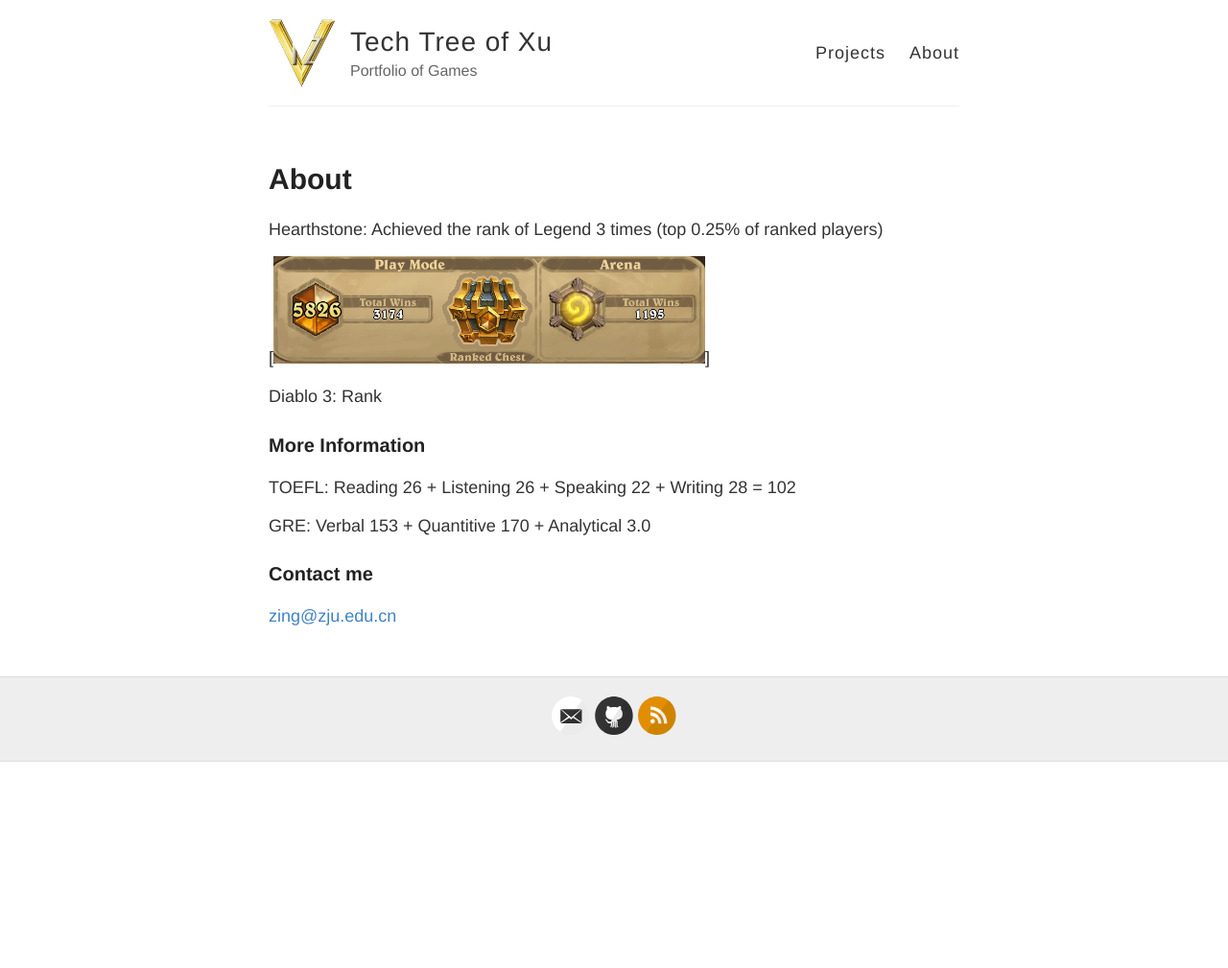
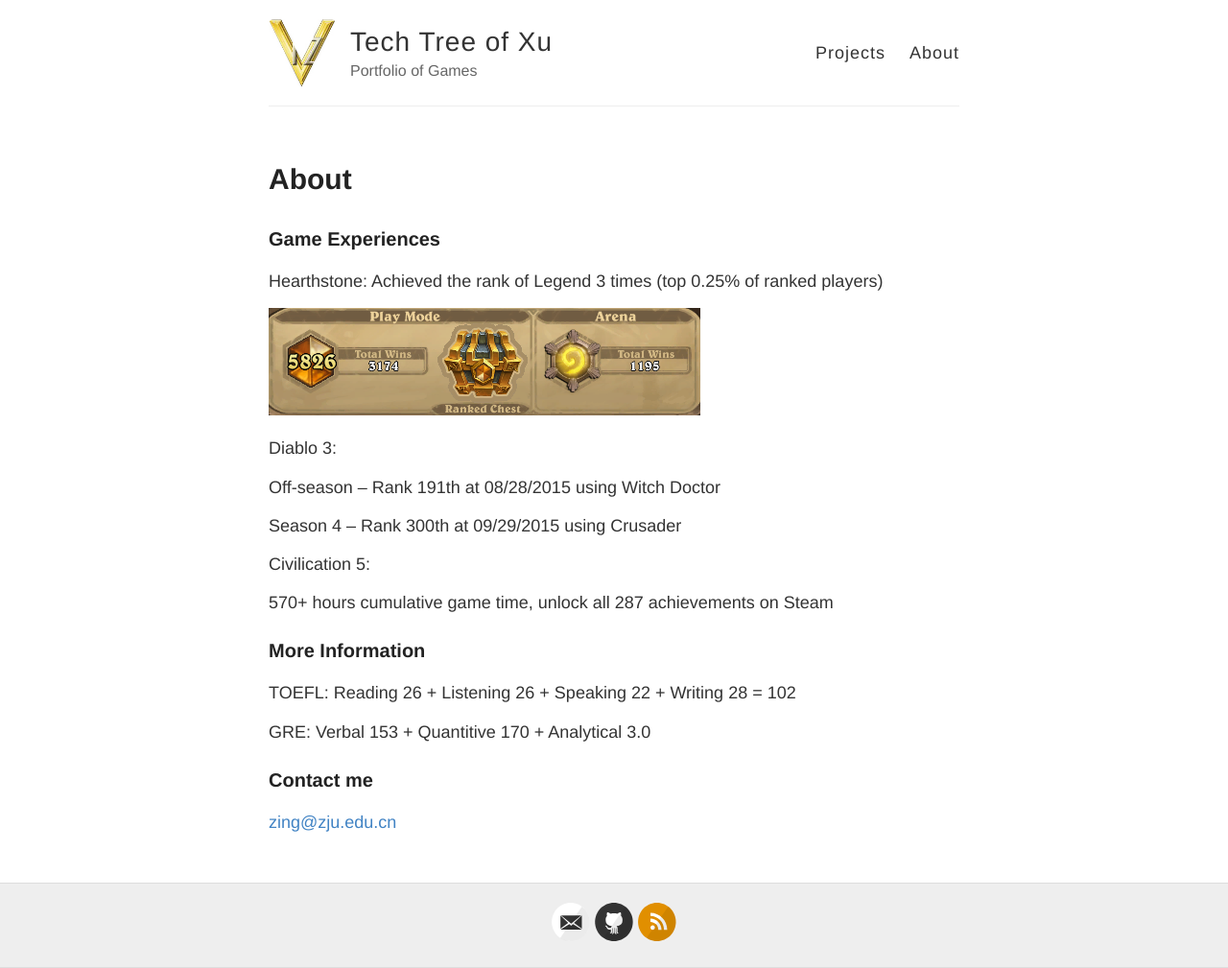
Before and after one commit to xu2333/xu2333.github.io, a Jekyll site: the page built from about.md, in a window 1280 px wide. Shown: the whole page at 96% size. Built offline with Jekyll 4.4.1, drawn with Linux system fonts in a browser that asks for light colours; Markdown is read by kramdown in place of the engine named in the settings; before the commit the page ends 900 px from its top, so only the background shows below that.

Commit message:
new about me

```diff
--- a/about.md
+++ b/about.md
@@ -4,11 +4,21 @@
 permalink: /about/
 ---
 
+### Game Experiences
+
 Hearthstone: Achieved the rank of Legend 3 times (top 0.25% of ranked players)
 
-[<img src="{{ site.baseurl }}/images/hearthstone.png" style="width: 450px;"/>]
+<img src="{{ site.baseurl }}/images/hearthstone.png" style="width: 450px;"/>
 
-Diablo 3: Rank
+Diablo 3:
+
+Off-season -- Rank 191th at 08/28/2015 using Witch Doctor
+
+Season 4 --  Rank 300th at 09/29/2015 using Crusader
+
+Civilication 5:
+
+570+ hours cumulative game time, unlock all 287 achievements on Steam
 
 ### More Information
 
```
Also changed, not shown: images/828_offseason.png (added), images/929_season4.jpg (added).
